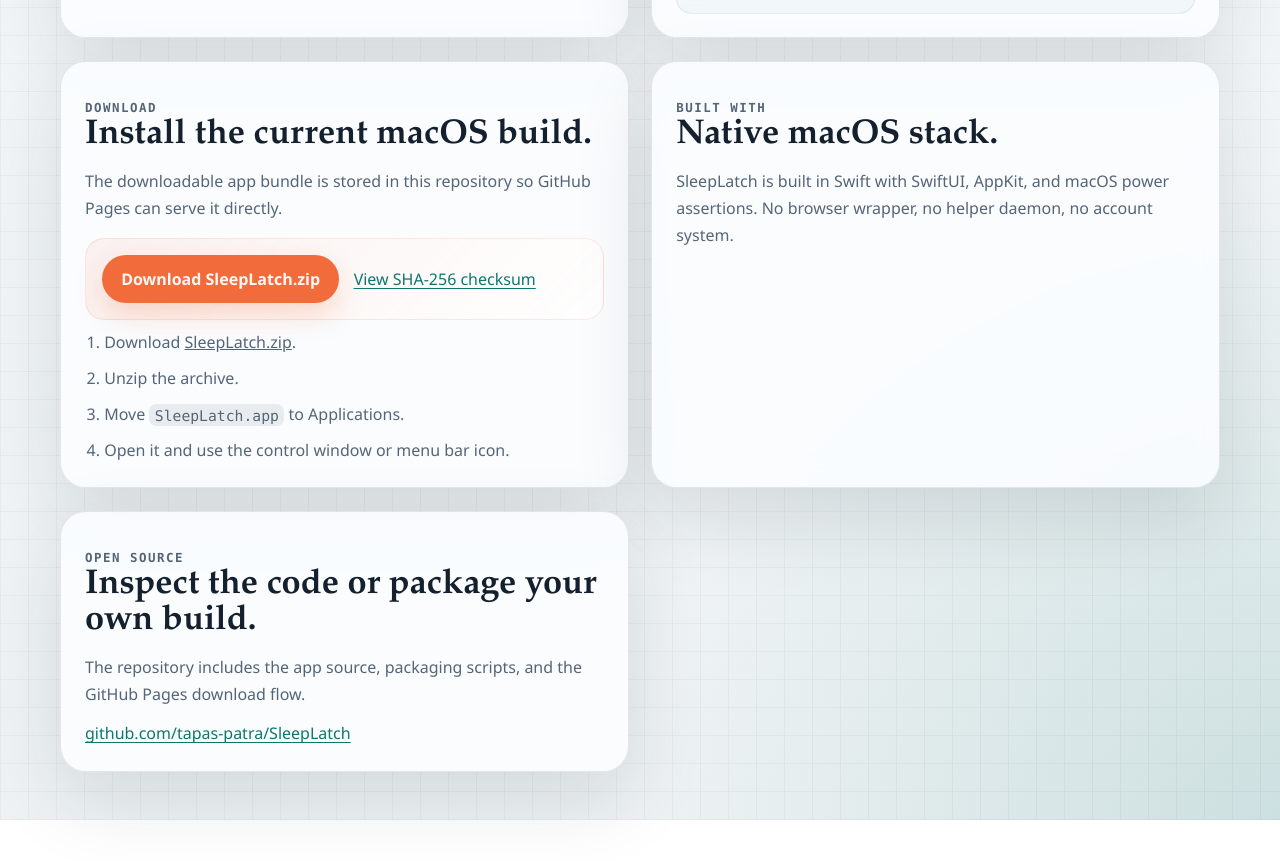
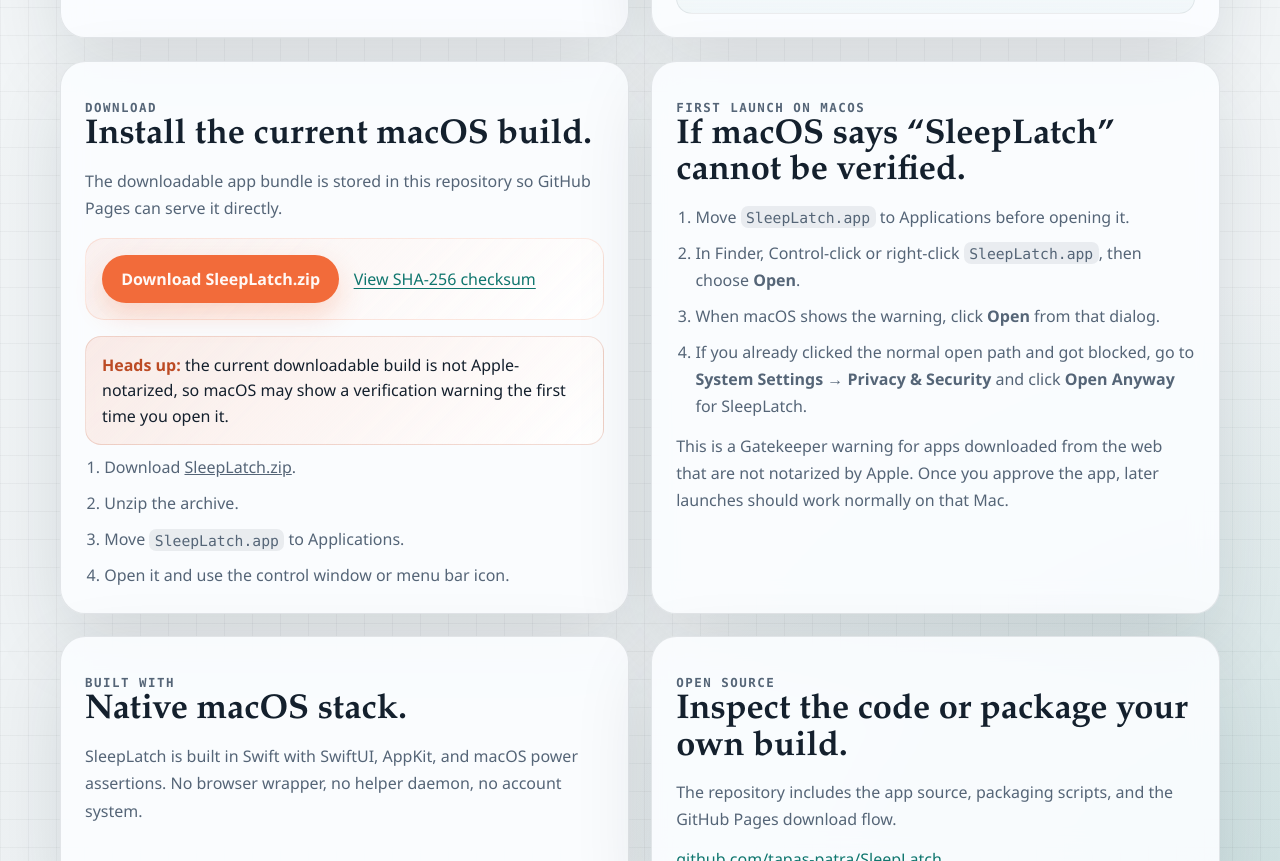
Before and after one commit to tapas-patra/SleepLatch, a plain HTML site: page docs/index.html in a window 1280 px wide. Shown: the part 1533-2394 px from the top of the page. Before the commit the page ends 2353 px from the top, so only its background shows below. Drawn offline with Linux system fonts and the light colour scheme.

Commit message:
added warning for First Launch On macOS

```diff
--- a/docs/index.html
+++ b/docs/index.html
@@ -119,12 +119,31 @@
           <a class="button button-primary" href="./downloads/SleepLatch.zip">Download SleepLatch.zip</a>
           <a class="text-link" href="./downloads/SHA256SUMS.txt">View SHA-256 checksum</a>
         </div>
+        <div class="warning-note">
+          <strong>Heads up:</strong> the current downloadable build is not Apple-notarized, so macOS may show
+          a verification warning the first time you open it.
+        </div>
         <ol class="steps">
           <li>Download <a href="./downloads/SleepLatch.zip">SleepLatch.zip</a>.</li>
           <li>Unzip the archive.</li>
           <li>Move <code>SleepLatch.app</code> to Applications.</li>
           <li>Open it and use the control window or menu bar icon.</li>
         </ol>
+      </section>
+
+      <section class="panel">
+        <p class="section-kicker">First Launch On macOS</p>
+        <h2>If macOS says “SleepLatch” cannot be verified.</h2>
+        <ol class="steps">
+          <li>Move <code>SleepLatch.app</code> to Applications before opening it.</li>
+          <li>In Finder, Control-click or right-click <code>SleepLatch.app</code>, then choose <strong>Open</strong>.</li>
+          <li>When macOS shows the warning, click <strong>Open</strong> from that dialog.</li>
+          <li>If you already clicked the normal open path and got blocked, go to <strong>System Settings → Privacy &amp; Security</strong> and click <strong>Open Anyway</strong> for SleepLatch.</li>
+        </ol>
+        <p>
+          This is a Gatekeeper warning for apps downloaded from the web that are not notarized by Apple.
+          Once you approve the app, later launches should work normally on that Mac.
+        </p>
       </section>
 
       <section class="panel">
--- a/docs/styles.css
+++ b/docs/styles.css
@@ -327,6 +327,20 @@
   background: linear-gradient(135deg, rgba(242, 107, 58, 0.08), rgba(255, 255, 255, 0.92));
 }
 
+.warning-note {
+  margin-top: 1rem;
+  padding: 0.95rem 1rem;
+  border-radius: 1rem;
+  border: 1px solid rgba(188, 75, 36, 0.18);
+  background: linear-gradient(135deg, rgba(242, 107, 58, 0.12), rgba(255, 255, 255, 0.94));
+  color: var(--ink);
+  line-height: 1.6;
+}
+
+.warning-note strong {
+  color: var(--accent-deep);
+}
+
 @media (max-width: 920px) {
   .hero,
   .content-grid {
```
